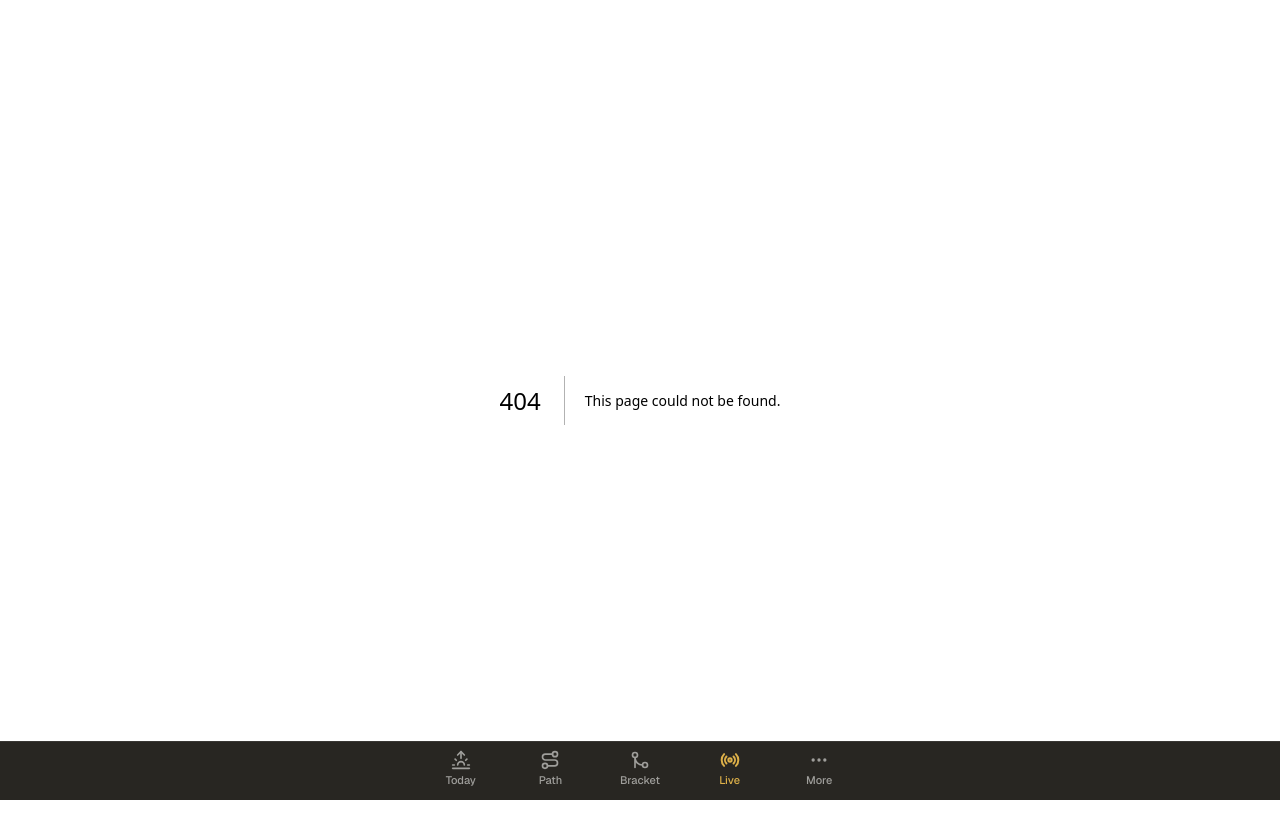
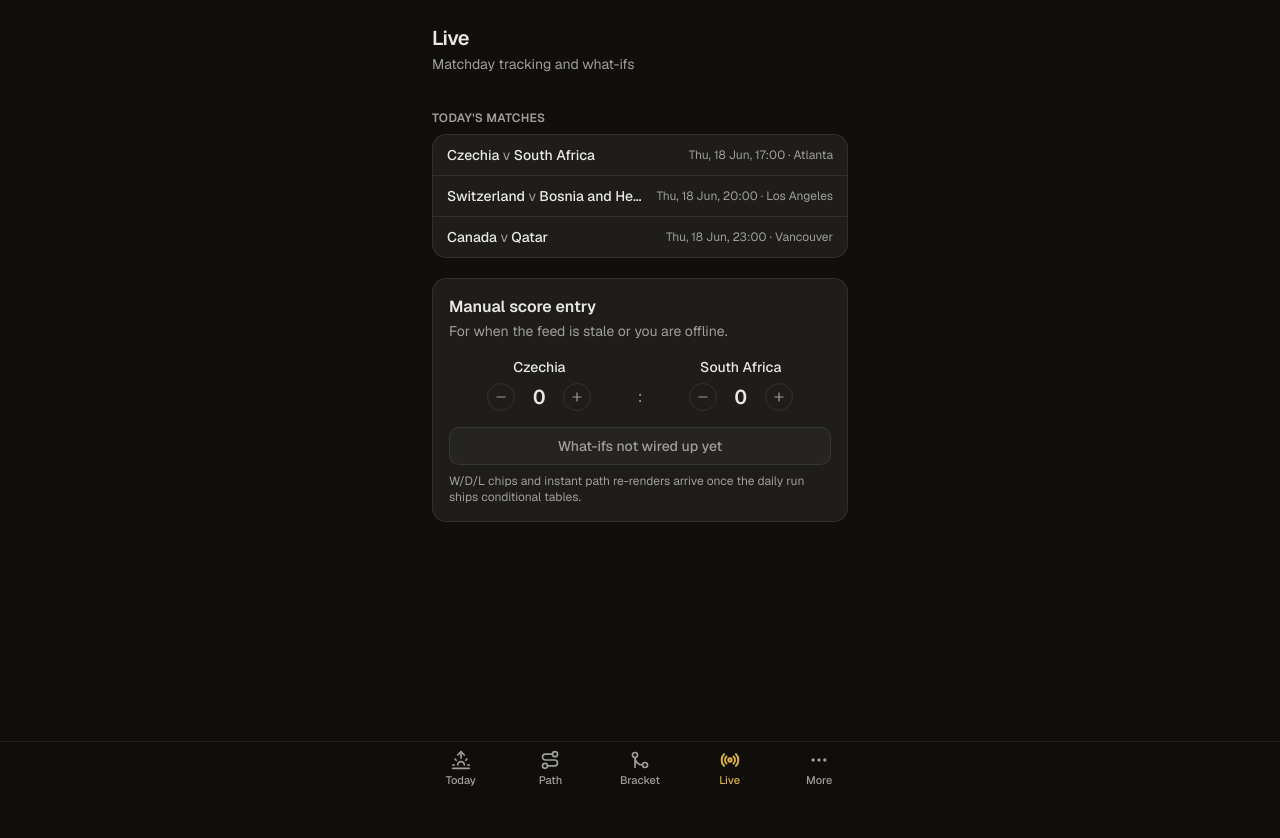
Before and after one commit to jonahanton/wolves-ai, a Next.js app in the folder web/: page /live in a window 1280 px wide. Before the commit this address had no page. Shown: the top 838 px of the page. After the commit the page ends 800 px from the top, so only its background shows below. Built offline with nearby package versions, Linux system fonts and the light colour scheme.

Commit message:
Add Live and More tabs

```diff
--- /dev/null
+++ b/web/src/app/live/page.tsx
@@ -0,0 +1,27 @@
+import { MatchList } from "@/components/live/match-list";
+import { ScoreEntry } from "@/components/live/score-entry";
+import { PageHeader } from "@/components/shell/page-header";
+import { loadLatestSnapshot } from "@/lib/load-snapshot";
+import { groupStageStart, nextMatchday } from "@/lib/schedule";
+import { teamNames } from "@/lib/snapshot";
+
+export const dynamic = "force-dynamic";
+
+export default async function LivePage() {
+  const snapshot = await loadLatestSnapshot();
+  const names = teamNames(snapshot);
+  const now = new Date();
+  const preTournament = now < new Date(groupStageStart);
+  const matchday = nextMatchday(now);
+  const first = matchday?.matches[0];
+
+  return (
+    <main className="mx-auto flex w-full max-w-md flex-col gap-5 p-4">
+      <PageHeader title="Live" subtitle="Matchday tracking and what-ifs" />
+      <MatchList preTournament={preTournament} matchday={matchday} names={names} />
+      {first && (
+        <ScoreEntry home={names.get(first.home) ?? first.home} away={names.get(first.away) ?? first.away} />
+      )}
+    </main>
+  );
+}
--- /dev/null
+++ b/web/src/app/more/page.tsx
@@ -0,0 +1,60 @@
+import { Lock } from "lucide-react";
+import { WolfMascot } from "@/components/mascot/wolf-mascot";
+import { ThemeToggle } from "@/components/more/theme-toggle";
+import { PageHeader } from "@/components/shell/page-header";
+import { isAdmin } from "@/lib/flags";
+import { loadLatestSnapshot } from "@/lib/load-snapshot";
+
+export const dynamic = "force-dynamic";
+
+export default async function MorePage() {
+  const snapshot = await loadLatestSnapshot();
+
+  return (
+    <main className="mx-auto flex w-full max-w-md flex-col gap-5 p-4">
+      <PageHeader title="More" subtitle="Settings and the small print" />
+
+      <section className="rounded-xl border bg-card p-4" aria-label="Settings">
+        <h2 className="font-semibold">Appearance</h2>
+        <div className="mt-3">
+          <ThemeToggle />
+        </div>
+      </section>
+
+      <section className="rounded-xl border bg-card p-4" aria-label="About">
+        <div className="flex items-start justify-between gap-3">
+          <div>
+            <h2 className="font-semibold">About</h2>
+            <p className="mt-1.5 text-sm text-muted-foreground">
+              The Wolves&apos; World Cup Superforecaster. A Monte Carlo engine and a forecasting agent working
+              out who England play, where, and how worried to be. Built for eleven friends going to the 2026
+              World Cup.
+            </p>
+          </div>
+          <WolfMascot mood="happy" size={48} />
+        </div>
+        <dl className="mt-3 grid grid-cols-2 gap-x-4 gap-y-1 border-t pt-3 text-xs text-muted-foreground">
+          <dt>Engine</dt>
+          <dd className="text-right font-mono">{snapshot.run.engine_version}</dd>
+          <dt>Snapshot schema</dt>
+          <dd className="text-right font-mono">v{snapshot.schema_version}</dd>
+          <dt>Run kind</dt>
+          <dd className="text-right font-mono">{snapshot.run.kind}</dd>
+        </dl>
+      </section>
+
+      {isAdmin ? (
+        <section className="rounded-xl border bg-card p-4" aria-label="Admin">
+          <h2 className="font-semibold">Admin</h2>
+          <p className="mt-1.5 text-sm text-muted-foreground">
+            Run controls, kill switch and spend tracking land with the runner.
+          </p>
+        </section>
+      ) : (
+        <p className="flex items-center gap-1.5 px-1 text-xs text-muted-foreground">
+          <Lock size={12} /> Admin tools are reserved for the keeper of the wolves.
+        </p>
+      )}
+    </main>
+  );
+}
--- /dev/null
+++ b/web/src/components/live/match-list.tsx
@@ -0,0 +1,49 @@
+import { WolfMascot } from "@/components/mascot/wolf-mascot";
+import { formatKickoff, formatMatchDate } from "@/lib/format";
+import type { GroupMatch } from "@/lib/schedule";
+
+interface MatchListProps {
+  preTournament: boolean;
+  matchday: { day: string; matches: GroupMatch[] } | null;
+  names: Map<string, string>;
+}
+
+export function MatchList({ preTournament, matchday, names }: MatchListProps) {
+  const name = (id: string) => names.get(id) ?? id;
+
+  return (
+    <section aria-label="Matches">
+      {preTournament && (
+        <div className="sticker sticker-tilt-r flex items-center gap-3 p-4">
+          <WolfMascot mood="happy" size={48} />
+          <div>
+            <p className="font-medium">Nothing kicking off yet.</p>
+            <p className="text-sm text-muted-foreground">
+              The group stage starts {matchday ? formatMatchDate(`${matchday.day}T12:00:00Z`) : "on 11 Jun"}.
+            </p>
+          </div>
+        </div>
+      )}
+      {matchday && (
+        <div className="mt-4">
+          <h2 className="mb-2 text-xs font-semibold tracking-wide text-muted-foreground uppercase">
+            {preTournament ? "Opening matchday" : "Today's matches"}
+          </h2>
+          <div className="divide-y rounded-xl border bg-card">
+            {matchday.matches.map((match) => (
+              <div key={match.match} className="flex items-center justify-between gap-3 px-3.5 py-2.5 text-sm">
+                <span className="truncate font-medium">
+                  {name(match.home)} <span className="font-normal text-muted-foreground">v</span>{" "}
+                  {name(match.away)}
+                </span>
+                <span className="shrink-0 text-xs text-muted-foreground">
+                  {formatKickoff(match.date)} &middot; {match.city}
+                </span>
+              </div>
+            ))}
+          </div>
+        </div>
+      )}
+    </section>
+  );
+}
--- /dev/null
+++ b/web/src/components/live/score-entry.tsx
@@ -0,0 +1,63 @@
+"use client";
+
+import { useState } from "react";
+import { Minus, Plus } from "lucide-react";
+
+function Stepper({ label, value, onChange }: { label: string; value: number; onChange: (v: number) => void }) {
+  return (
+    <div className="flex flex-1 flex-col items-center gap-1.5">
+      <span className="max-w-full truncate text-sm font-medium">{label}</span>
+      <div className="flex items-center gap-3">
+        <button
+          type="button"
+          aria-label={`${label} score down`}
+          onClick={() => onChange(Math.max(0, value - 1))}
+          className="rounded-full border p-1.5 text-muted-foreground active:scale-95"
+        >
+          <Minus size={14} />
+        </button>
+        <span className="w-6 text-center text-xl font-semibold tabular-nums">{value}</span>
+        <button
+          type="button"
+          aria-label={`${label} score up`}
+          onClick={() => onChange(value + 1)}
+          className="rounded-full border p-1.5 text-muted-foreground active:scale-95"
+        >
+          <Plus size={14} />
+        </button>
+      </div>
+    </div>
+  );
+}
+
+interface ScoreEntryProps {
+  home: string;
+  away: string;
+}
+
+export function ScoreEntry({ home, away }: ScoreEntryProps) {
+  const [homeScore, setHomeScore] = useState(0);
+  const [awayScore, setAwayScore] = useState(0);
+
+  return (
+    <section className="rounded-xl border bg-card p-4" aria-label="Manual score entry">
+      <h2 className="font-semibold">Manual score entry</h2>
+      <p className="mt-0.5 text-sm text-muted-foreground">For when the feed is stale or you are offline.</p>
+      <div className="mt-4 flex items-start gap-2">
+        <Stepper label={home} value={homeScore} onChange={setHomeScore} />
+        <span className="pt-7 text-muted-foreground">:</span>
+        <Stepper label={away} value={awayScore} onChange={setAwayScore} />
+      </div>
+      <button
+        type="button"
+        disabled
+        className="mt-4 w-full rounded-lg border bg-secondary py-2 text-sm font-medium text-muted-foreground"
+      >
+        What-ifs not wired up yet
+      </button>
+      <p className="mt-2 text-xs text-muted-foreground">
+        W/D/L chips and instant path re-renders arrive once the daily run ships conditional tables.
+      </p>
+    </section>
+  );
+}
--- /dev/null
+++ b/web/src/components/more/theme-toggle.tsx
@@ -0,0 +1,19 @@
+"use client";
+
+import { Segmented } from "@/components/ui/segmented";
+import { useTheme } from "@/components/theme-provider";
+
+export function ThemeToggle() {
+  const { theme, setTheme } = useTheme();
+  return (
+    <Segmented
+      options={[
+        { value: "light", label: "Light" },
+        { value: "dark", label: "Dark" },
+        { value: "system", label: "System" },
+      ]}
+      value={theme}
+      onChange={setTheme}
+    />
+  );
+}
```
